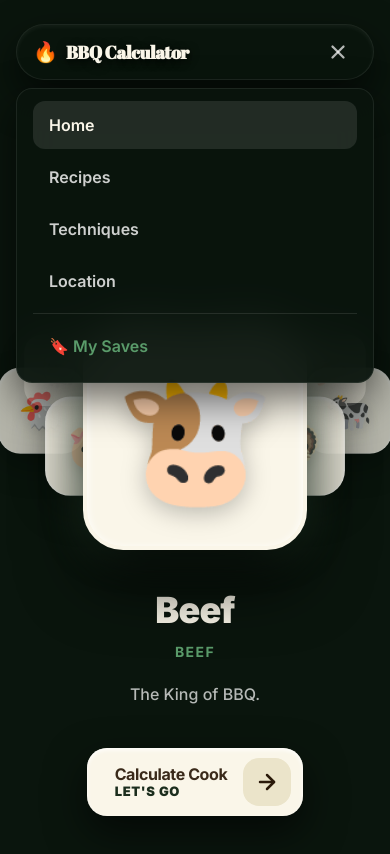
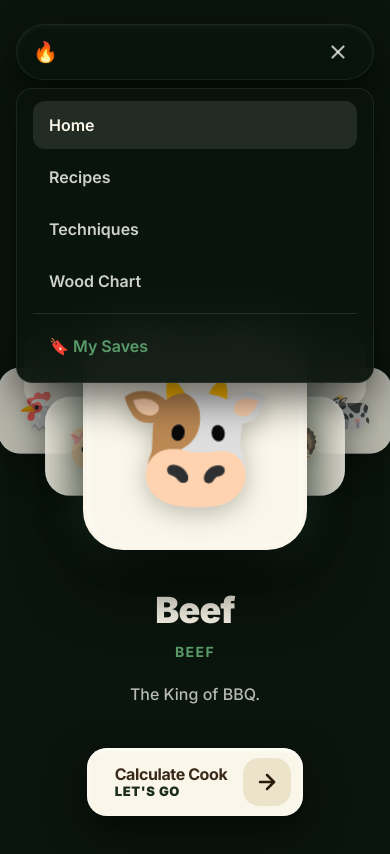
Before and after one commit to shoomacca/bbq-calculator, a Next.js app: page / in a window 390 px wide. Both pictures are taken after a click on the button "Toggle menu". Shown: the top 854 px of the page. Built offline with nearby package versions, Linux system fonts and the light colour scheme.

Commit message:
style: remove logo text and update mobile nav links

```diff
--- a/components/Header.tsx
+++ b/components/Header.tsx
@@ -28,12 +28,6 @@ export default function Header() {
           className="group flex items-center gap-2"
         >
           <span className="text-[20px] transition-transform group-hover:scale-110 duration-300">🔥</span>
-          <span
-            className="text-[#FAF6E9] font-bold text-lg tracking-tight"
-            style={{ fontFamily: 'var(--font-display, Georgia, serif)', textShadow: '0 2px 10px rgba(0,0,0,0.8)' }}
-          >
-            BBQ Calculator
-          </span>
         </Link>
 
         {/* Desktop nav */}
@@ -140,11 +134,11 @@ export default function Header() {
             Techniques
           </Link>
           <Link
-            href="/location"
-            className={`px-4 py-3 rounded-xl font-semibold transition-all ${pathname === '/location' ? 'text-[#FAF6E9] bg-white/10' : 'text-white/80 hover:text-[#FAF6E9] hover:bg-white/5'}`}
+            href="/wood-chart"
+            className={`px-4 py-3 rounded-xl font-semibold transition-all ${pathname === '/wood-chart' ? 'text-[#FAF6E9] bg-white/10' : 'text-white/80 hover:text-[#FAF6E9] hover:bg-white/5'}`}
             onClick={() => setMenuOpen(false)}
           >
-            Location
+            Wood Chart
           </Link>
 
           <div className="h-[1px] w-full bg-white/10 my-1" />
```
